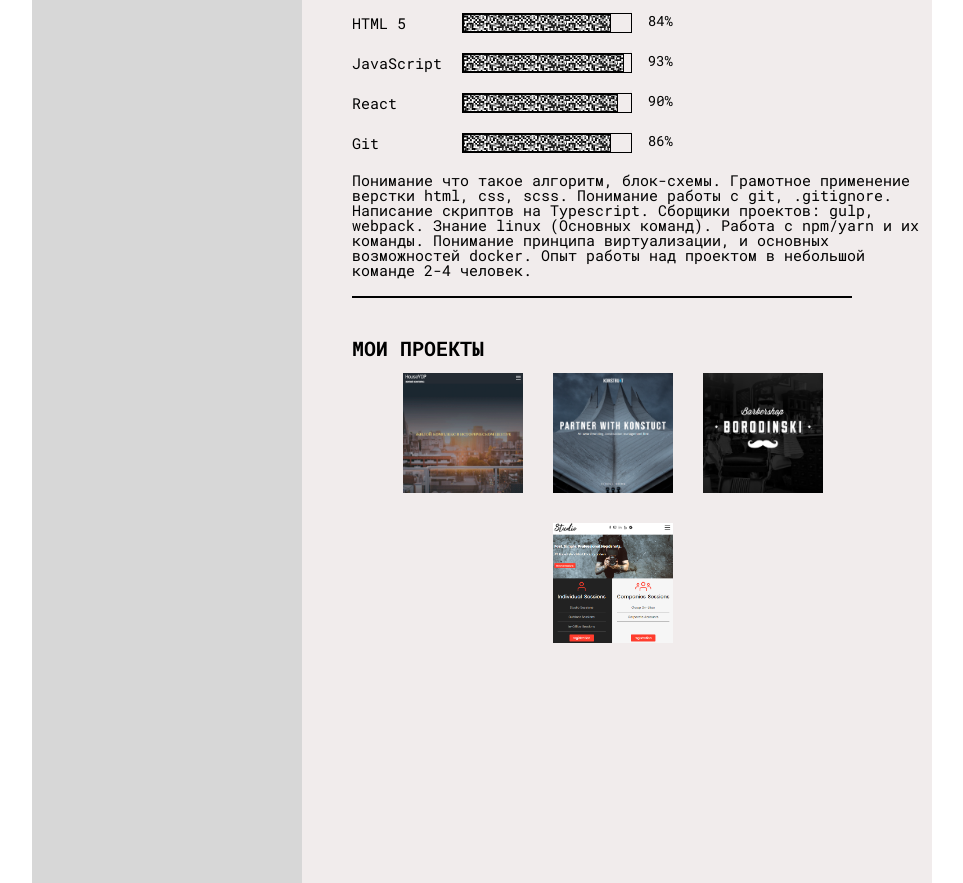
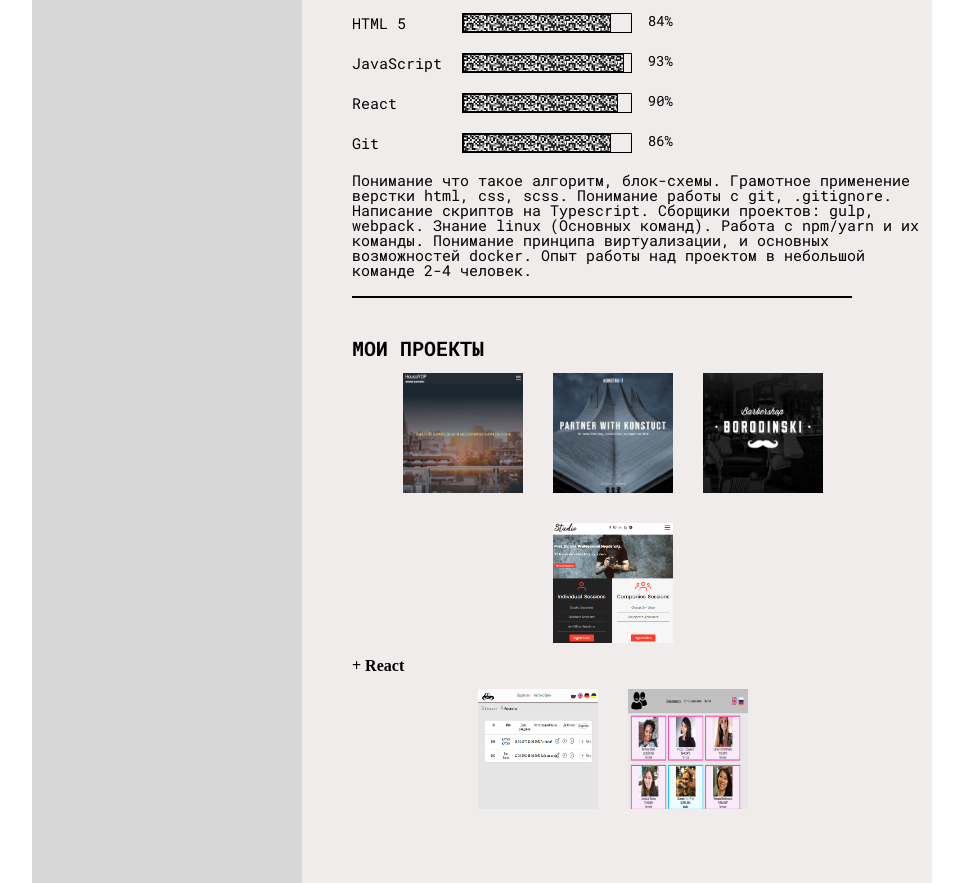
Before and after one commit to yurii-donnikov/resume_rus, a website: page index.html in a window 1280 px wide. Shown: the part 617-1500 px from the top of the page, without its empty margins (158-1121 px from the left). Drawn offline with Linux system fonts and the light colour scheme.

Commit message:
Update index.html

```diff
--- a/index.html
+++ b/index.html
@@ -213,8 +213,8 @@
                 ><img src="./images/photoStudio.png" alt=""
               /></a>
             </div>
-            <h3 style="display: none">+ React</h3>
-            <div style="display: none">
+            <h3>+ React</h3>
+            <div>
               <a
                 target="_blank"
                 href="https://github.com/yurii-donnikov/summary_Taxi_park"
```
